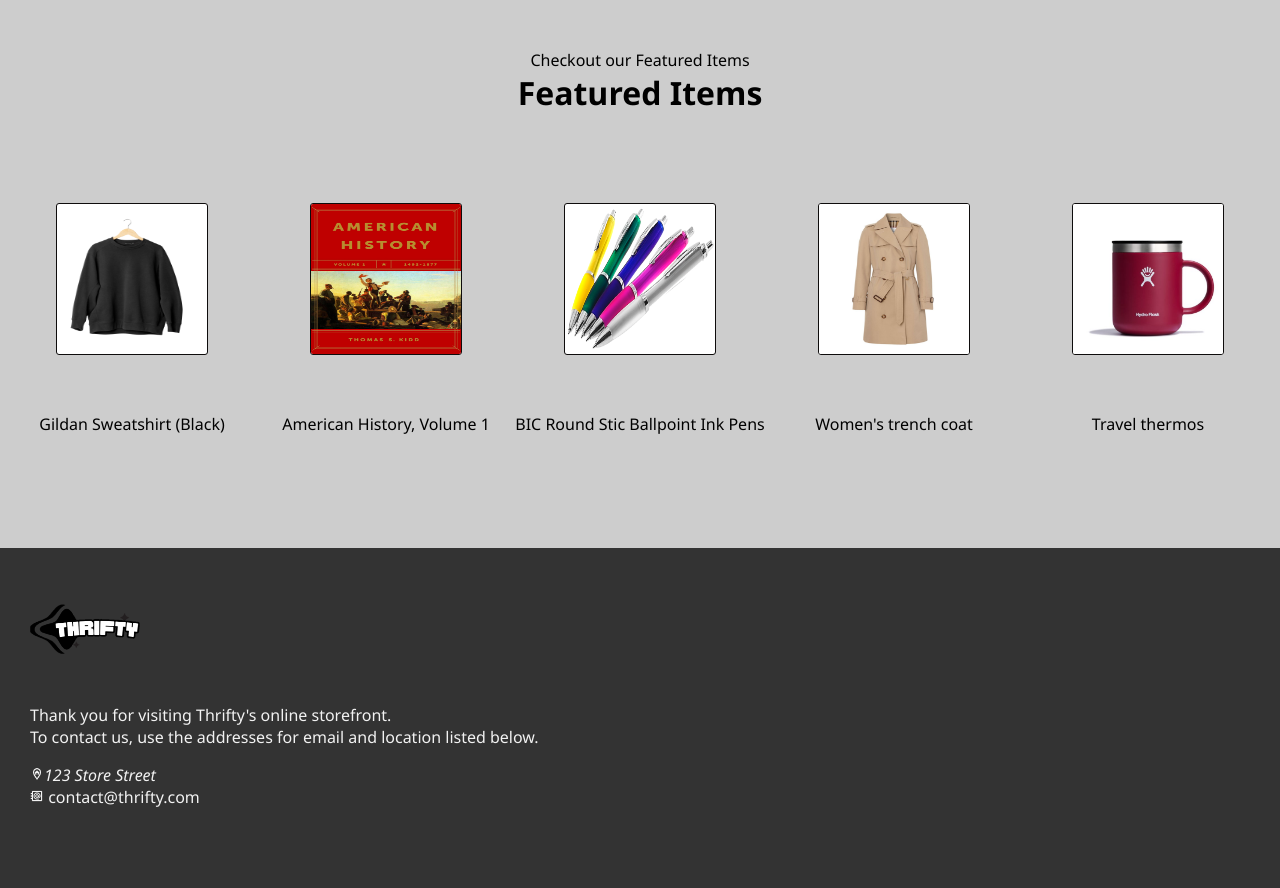
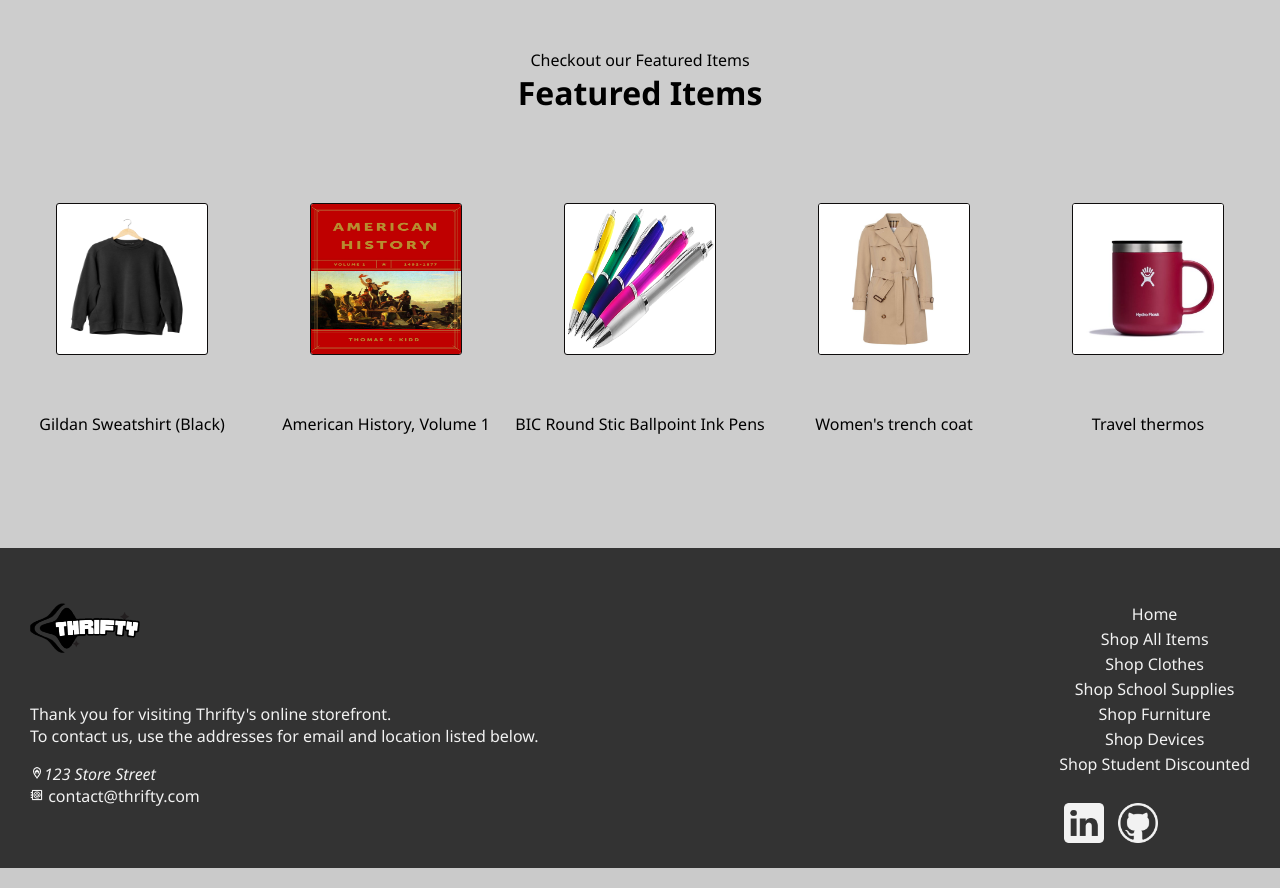
Before and after one commit to mstreeter10/ecom-project, a PHP site: page / in a window 1280 px wide. Shown: the part 742-1630 px from the top of the page. Run offline with PHP 8.4, Linux system fonts and the light colour scheme.

Commit message:
Footer update
Signed-off-by: Maximus Streeter <max.streeter10@gmail.com>

```diff
--- a/css/styles.css
+++ b/css/styles.css
@@ -136,29 +136,58 @@ p, a, h1, h2, address {
 
 .contact {
     background: #333;
-    padding: 40px 30px 80px;
+    padding: 55px 30px;
+    height: 210px;
     margin: 0;
     color: #f2f2f2;
-    z-index: 1;
 }
 
 .contact img.logo {
-    padding: 16px 0 30px;
+    padding: 0 0 30px;
     height: 50px;
 }
 
-.contact address.contact {
+.contact address {
     padding: 0 0 0;
     margin: 0 0 0;
 }
 
-.contact p.contact {
+.contact p.email {
     padding: 0 0 0;
     margin: 0 0 0;
 }
 
 .contact img.icon {
     width: 14px;
+}
+
+.contact .left {
+    float: left;
+}
+
+.contact .right {
+    float: right;
+}
+
+.contact .footnav {
+    padding-bottom: 25px;
+}
+
+.contact .footnav a {
+    display: block;
+    color: #f2f2f2;
+    text-decoration: none;
+    padding-bottom: 3px;
+    text-align: center;
+}
+
+.contact .footnav a:hover {
+    text-decoration: underline;
+}
+
+.contact img.social {
+    height: 40px;
+    padding: 0 5px;
 }
 
 /* Shop things */
--- a/index.html
+++ b/index.html
@@ -59,13 +59,28 @@
             </table>
         </div>
         <footer class="contact">
-            <img class="logo" src="imgs/logo.png" alt="logo" />
-            <p>
-                Thank you for visiting Thrifty's online storefront. <br />
-                To contact us, use the addresses for email and location listed below.
-            </p>
-            <address class="contact"><img src="imgs/address.png" alt="icon" class="icon"/>123 Store Street</address>
-            <p class="contact"><img src="imgs/email.png" alt="icon" class="icon"/> contact@thrifty.com</p>
+            <div class="left">
+                <img class="logo" src="imgs/logo.png" alt="logo" />
+                <p>
+                    Thank you for visiting Thrifty's online storefront. <br />
+                    To contact us, use the addresses for email and location listed below.
+                </p>
+                <address><img src="imgs/address.png" alt="icon" class="icon"/>123 Store Street</address>
+                <p class="email"><img src="imgs/email.png" alt="icon" class="icon"/> contact@thrifty.com</p>
+            </div>
+            <div class="right">
+                <div class="footnav">
+                    <a href="index.html">Home</a>
+                    <a href="shopall.html">Shop All Items</a>
+                    <a href="shopclothes.html">Shop Clothes</a>
+				    <a href="shopschool.html">Shop School Supplies</a>
+				    <a href="shopfurniture.html">Shop Furniture</a>
+				    <a href="shopdevices.html">Shop Devices</a>
+				    <a href="shopdiscount.html">Shop Student Discounted</a>
+                </div>
+                <a href="https://www.linkedin.com/in/maximus-streeter/"><img class="social" src="imgs/social1.png" alt="linkedin" /></a>
+                <a href="https://github.com/mstreeter10"><img class="social" src="imgs/social4.png" alt="github" /></a>
+            </div>
         </footer>
     </body>
 </html>
```
Also changed, not shown: shopall.html (+22 -7 lines), shopclothes.html (+22 -7 lines), shopdevices.html (+22 -7 lines), shopdiscount.html (+22 -7 lines), shopfurniture.html (+22 -7 lines), shopschool.html (+22 -7 lines), imgs/social1.png (added), imgs/social2.png (added), imgs/social3.png (added), imgs/social4.png (added).
